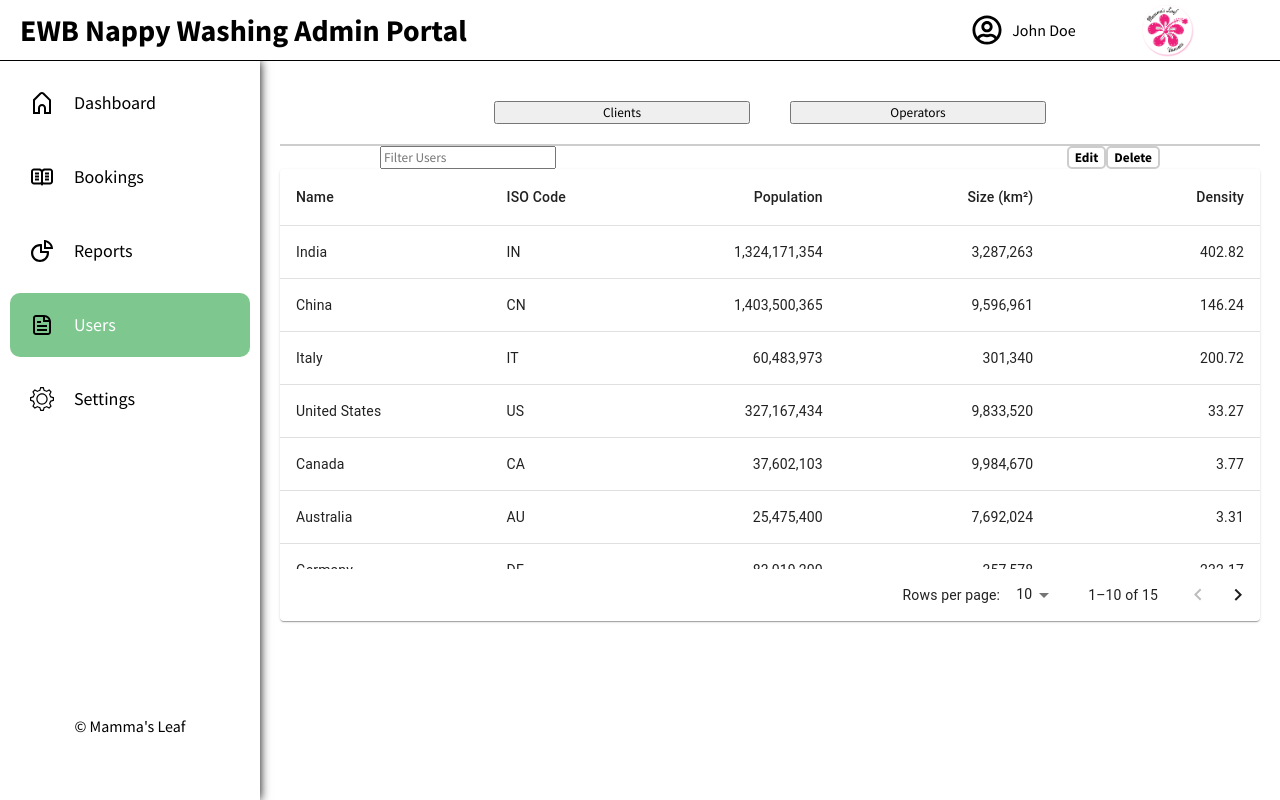
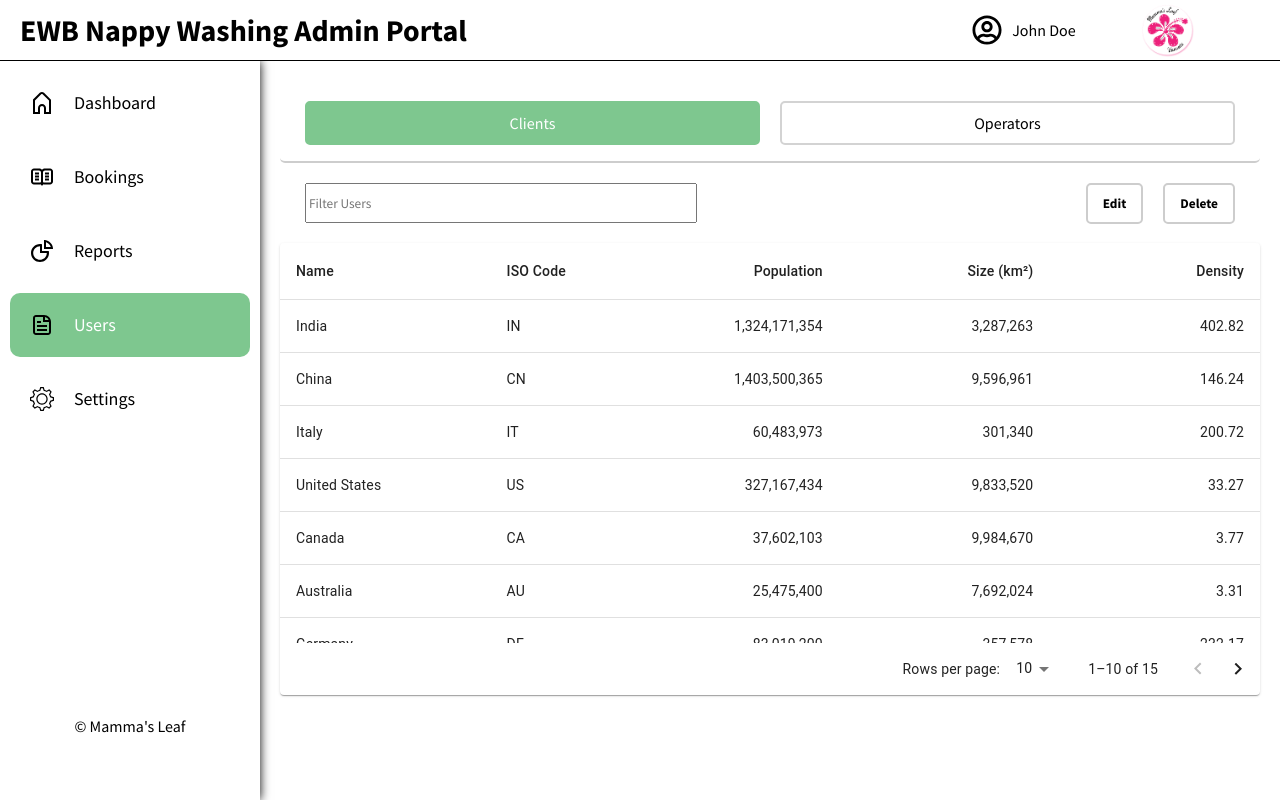
Before and after one commit to ProgrammerJo3y/ewb_react_frontend_webapp, a React (Create React App) app: page /users in a window 1280 px wide. Both pictures are taken after typing "Sample", "Sample123" into the empty fields and a click on the button "Submit". Built offline with nearby package versions, Linux system fonts and the light colour scheme.

Commit message:
Fixed styling for users page

```diff
--- a/src/pages/users/Users.jsx
+++ b/src/pages/users/Users.jsx
@@ -1,14 +1,23 @@
 import { React } from 'react'
 
 import './users.css'
-import CustomPaginationActionsTable from '../../components/table/Table'
+import MatUITable from '../../components/table/Table'
 
 export default function Users() {
   return (
     <div className="usersContainer">
       <div className='usersRolesContainer'>
-        <button className={({ isActive }) => (isActive ? "users_tabActive" : "users_tabinActive")}>Clients</button>
-        <button className={({ isActive }) => (isActive ? "users_tabActive" : "users_tabinActive")}>Operators</button>
+
+        <input type="radio" name="select" id="client_option" checked/>
+        <input type="radio" name="select" id="operator_option"/>
+
+        <label for="client_option" class="option client_option">
+          <span>Clients</span>
+        </label>
+        <label for="operator_option" class="option operator_option">
+          <span>Operators</span>
+        </label>
+
       </div>
 
       <div className='usersFilterContainer'>
@@ -19,7 +28,7 @@ export default function Users() {
         </div>
       </div>
       <div className='usersTableContainer'>
-        <CustomPaginationActionsTable></CustomPaginationActionsTable>
+        <MatUITable></MatUITable>
       </div>
     </div>
   )
--- a/src/pages/users/users.css
+++ b/src/pages/users/users.css
@@ -11,12 +11,10 @@
     display: flex;
     flex-direction: row;
     justify-content: center;
+    height: 5vh;
+    border-radius: 5px;
+    padding: 20px 15px;
     border-bottom: 2px solid var(--border-colour);
-}
-
-div.usersRolesContainer button {
-    width: 20vw;
-    margin: 20px;
 }
 
 .usersFilterContainer{
@@ -25,6 +23,14 @@ div.usersRolesContainer button {
     display: flex;
     flex-direction: row;
     justify-content: space-between;
+    height: 5vh;
+    border-radius: 5px;
+    padding: 20px 15px;
+}
+
+.usersFilterContainer input{
+    margin: 0px 10px;
+    width: 30vw;
 }
 
 .userControls{
@@ -37,10 +43,12 @@ div.usersRolesContainer button {
 
 .users_button {
     color: black;
-    background-color: #ffffff;
+    background-color: var(--background-colour);
     font-weight: bold;
     border-radius: 5px;
-    border: 2px solid #CDCDCD;
+    margin: 0px 10px;
+    padding: 10px 15px;
+    border: 2px solid var(--border-colour);
 }
 
 .users_button:hover {
@@ -49,11 +57,35 @@ div.usersRolesContainer button {
     border: 2px solid #7ec78f;
 }
 
-.users_tabinActive {
-    background-color: goldenrod;
-    border: none;
+/* CSS for the styled radio buttons */
+
+.usersRolesContainer .option{
+    background: #fff;
+    height: 100%;
+    width: 100%;
+    display: flex;
+    align-items: center;
+    justify-content: space-evenly;
+    margin: 0 10px;
+    border-radius: 5px;
+    cursor: pointer;
+    border: 2px solid lightgrey;
+    transition: all 0.3s ease;
 }
 
-.users_tabActive {
-    background-color: #7ec78f;
+input[type="radio"]{
+    display: none;
 }
+#client_option:checked:checked ~ .client_option,
+#operator_option:checked:checked ~ .operator_option{
+    border-color: var(--highlight-secondary-colour);
+    background: var(--highlight-secondary-colour);
+}
+.wrapper .option span{
+    font-size: 20px;
+    color: #808080;
+}
+#client_option:checked:checked ~ .client_option span,
+#operator_option:checked:checked ~ .operator_option span{
+    color: #fff;
+}
```
